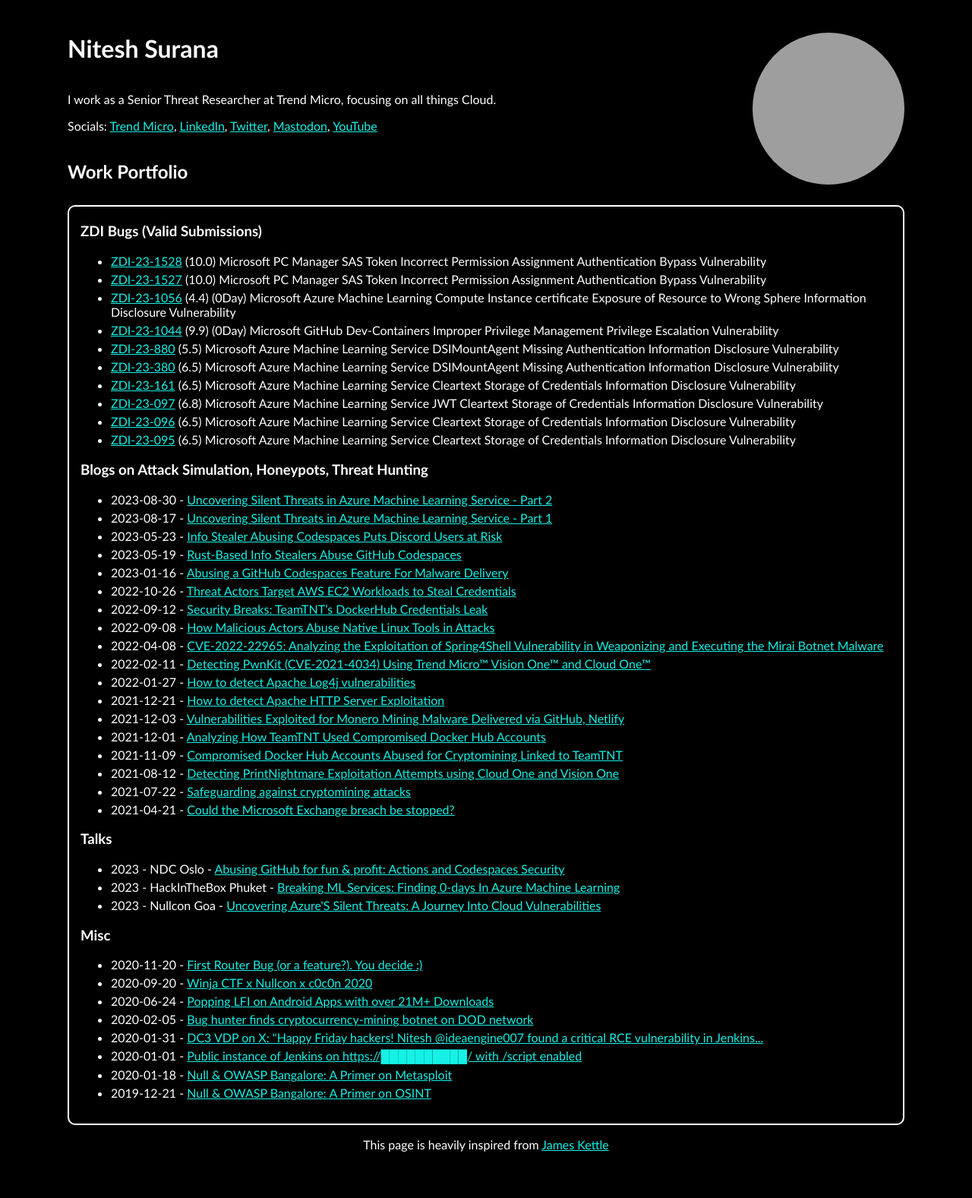
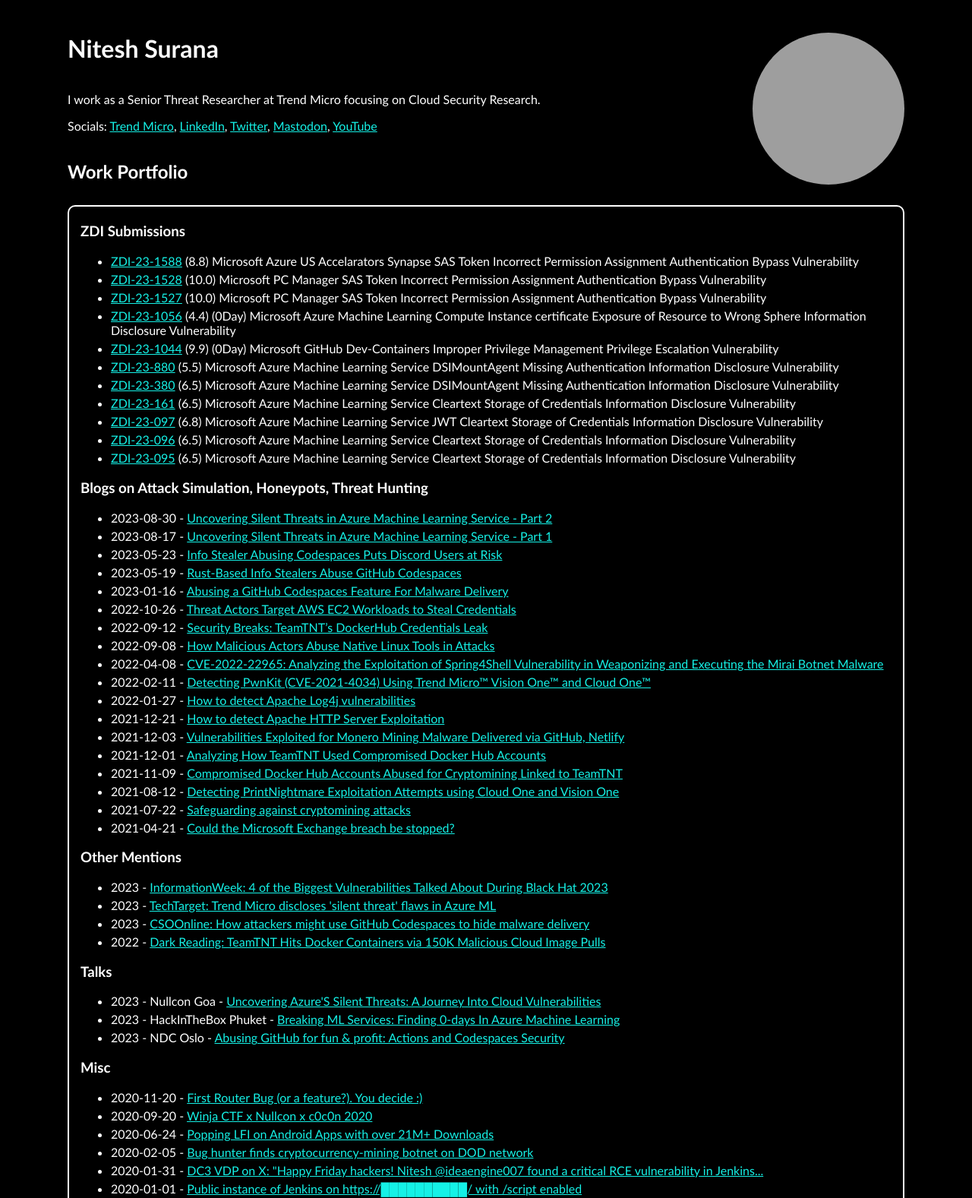
Before and after one commit to ideaengine007/ideaengine007.github.io, a plain HTML site: page index.html in a window 1280 px wide. Shown: the top 1577 px of the page at 76% size. Drawn offline with Linux system fonts and the light colour scheme; grey boxes are pictures that could not be loaded.

Commit message:
updated stuff

```diff
--- a/index.html
+++ b/index.html
@@ -29,7 +29,7 @@ a:active {
 }
 
 a:visited {
-    color: #2417e4;
+    color: #7672af;
 }
 
 a:hover {
@@ -120,7 +120,7 @@ th, td {
 <br/>
 <div id="bio">
 <p>
-    I work as a Senior Threat Researcher at Trend Micro, focusing on all things Cloud.
+    I work as a Senior Threat Researcher at Trend Micro focusing on Cloud Security Research.
 </p>
 <p>Socials:
     <a target="_blank" rel="noopener" href="https://www.trendmicro.com/">Trend Micro</a>,
@@ -168,8 +168,9 @@ th, td {
 <h2>Work Portfolio</h2>
 <div class="middle">
     <div class="box">
-    <h3>ZDI Bugs (Valid Submissions)</h3>
+    <h3>ZDI Submissions</h3>
     <ul>
+        <li><a target="_blank" rel="noopener" href="https://www.zerodayinitiative.com/advisories/ZDI-23-1588/">ZDI-23-1588</a> (8.8) Microsoft Azure US Accelarators Synapse SAS Token Incorrect Permission Assignment Authentication Bypass Vulnerability</li>
         <li><a target="_blank" rel="noopener" href="https://www.zerodayinitiative.com/advisories/ZDI-23-1528/">ZDI-23-1528</a> (10.0) Microsoft PC Manager SAS Token Incorrect Permission Assignment Authentication Bypass Vulnerability</li>
         <li><a target="_blank" rel="noopener" href="https://www.zerodayinitiative.com/advisories/ZDI-23-1527/">ZDI-23-1527</a> (10.0) Microsoft PC Manager SAS Token Incorrect Permission Assignment Authentication Bypass Vulnerability</li>
         <li><a target="_blank" rel="noopener" href="https://www.zerodayinitiative.com/advisories/ZDI-23-1056/">ZDI-23-1056</a> (4.4) (0Day) Microsoft Azure Machine Learning Compute Instance certificate Exposure of Resource to Wrong Sphere Information Disclosure Vulnerability</li>
@@ -203,11 +204,19 @@ th, td {
         <li>2021-04-21 - <a target="_blank" rel="noopener" href="https://www.trendmicro.com/en_ca/devops/21/d/could-the-microsoft-exchange-breach-be-stopped.html">Could the Microsoft Exchange breach be stopped?</a></li>
     </ul>
 
+    <h3>Other Mentions</h3>
+    <ul>
+        <li>2023 - <a target="_blank" rel="noopener" href="https://www.informationweek.com/cyber-resilience/4-of-the-biggest-vulnerabilities-talked-about-during-black-hat-2023">InformationWeek: 4 of the Biggest Vulnerabilities Talked About During Black Hat 2023</a></li>
+        <li>2023 - <a target="_blank" rel="noopener" href="https://www.techtarget.com/searchsecurity/news/366547713/Trend-Micro-discloses-silent-threat-flaws-in-Azure-ML">TechTarget: Trend Micro discloses 'silent threat' flaws in Azure ML</a></li>
+        <li>2023 - <a target="_blank" rel="noopener" href="https://www.csoonline.com/article/574339/how-attackers-might-use-github-codespaces-to-hide-malware-delivery.html">CSOOnline: How attackers might use GitHub Codespaces to hide malware delivery</a></li>
+        <li>2022 - <a target="_blank" rel="noopener" href="https://www.darkreading.com/cloud-security/teamtnt-docker-containers-malicious-cloud-images">Dark Reading: TeamTNT Hits Docker Containers via 150K Malicious Cloud Image Pulls</a></li>
+    </ul>
+
     <h3>Talks</h3>
     <ul>
+        <li>2023 - Nullcon Goa - <a target="_blank" rel="noopener" href="https://youtu.be/tv8tei97Sv8">Uncovering Azure'S Silent Threats: A Journey Into Cloud Vulnerabilities</a></li>
+        <li>2023 - HackInTheBox Phuket - <a target="_blank" rel="noopener" href="https://youtu.be/-K08hpzevYY">Breaking ML Services: Finding 0-days In Azure Machine Learning</a></li>
         <li>2023 - NDC Oslo - <a target="_blank" rel="noopener" href="https://youtu.be/llqLHqCseWg">Abusing GitHub for fun & profit: Actions and Codespaces Security</a></li>
-        <li>2023 - HackInTheBox Phuket - <a target="_blank" rel="noopener" href="https://youtu.be/-K08hpzevYY">Breaking ML Services: Finding 0-days In Azure Machine Learning</a></li>
-        <li>2023 - Nullcon Goa - <a target="_blank" rel="noopener" href="https://youtu.be/tv8tei97Sv8">Uncovering Azure'S Silent Threats: A Journey Into Cloud Vulnerabilities</a></li>
     </ul>
 
     <h3>Misc</h3>
```
